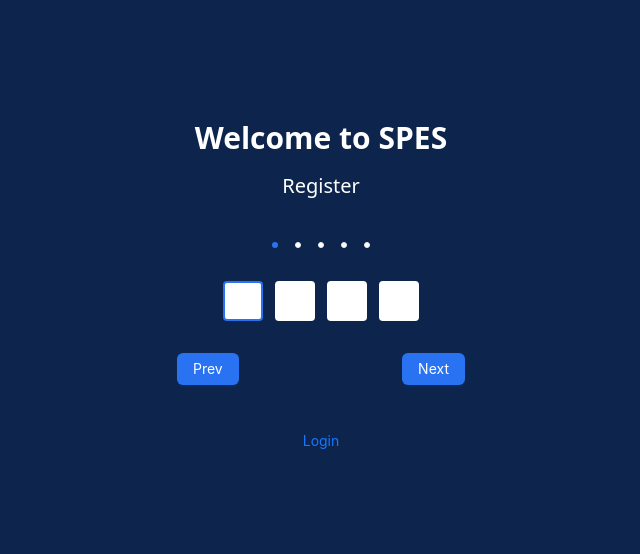
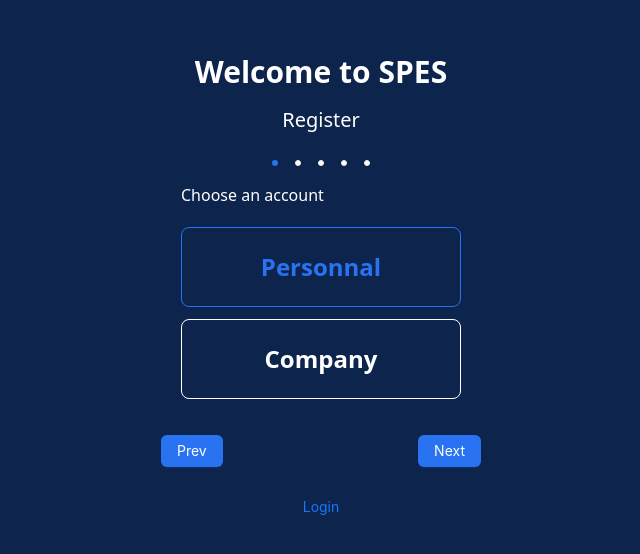
Before and after one commit to CREDO23/quickbook-frontend, a Next.js app: page /register in a window 1280 px wide. Shown: the part 108-662 px from the top of the page, without its empty margins (319-959 px from the left). Built offline with nearby package versions, Linux system fonts and the light colour scheme.

Commit message:
refact : register form step

```diff
--- a/components/registerForms/Account.tsx
+++ b/components/registerForms/Account.tsx
@@ -15,7 +15,7 @@ export default function Account(): JSX.Element {
                         account == "personnal"
                             ? "border-blue-2 text-blue-2"
                             : "border-white text-white"
-                    } hover:border-blue-2 transition-all  rounded-lg border cursor-pointer  w-full h-20 flex items-center justify-center`}
+                    } hover:border-blue-2 transition-all  rounded-lg border cursor-pointer  w-full h-[5rem] flex items-center justify-center`}
                 >
                     <p className=" text-2xl font-semibold ">Personnal</p>
                 </div>
@@ -25,7 +25,7 @@ export default function Account(): JSX.Element {
                         account == "company"
                             ? "border-blue-2 text-blue-2"
                             : "border-white text-white"
-                    } hover:border-blue-2  transition-all  rounded-lg border cursor-pointer w-full h-20 flex items-center justify-center`}
+                    } hover:border-blue-2  transition-all  rounded-lg border cursor-pointer w-full h-[5rem] flex items-center justify-center`}
                 >
                     <p className=" text-2xl font-semibold">Company</p>
                 </div>
--- a/components/registerForms/ConfirmEmail.tsx
+++ b/components/registerForms/ConfirmEmail.tsx
@@ -1,7 +1,6 @@
 import { MutableRefObject, useEffect, useRef } from "react";
 
 export default function ConfirmEmail(): JSX.Element {
-
     const input1 = useRef<HTMLInputElement>(null);
     const input2 = useRef<HTMLInputElement>(null);
     const input3 = useRef<HTMLInputElement>(null);
@@ -10,57 +9,51 @@ export default function ConfirmEmail(): JSX.Element {
     let currenntindex = 0;
 
     useEffect(() => {
-      inputs[currenntindex].current?.focus();
+        inputs[currenntindex].current?.focus();
 
-      inputs.forEach(input =>{
-        // eslint-disable-next-line @typescript-eslint/ban-ts-comment
-//@ts-ignore
-        input.current?.setAttribute('maxlength' , 1 )
+        inputs.forEach((input) => {
+            // eslint-disable-next-line @typescript-eslint/ban-ts-comment
+            //@ts-ignore
+            input.current?.setAttribute("maxlength", 1);
+        });
+        // eslint-disable-next-line react-hooks/exhaustive-deps
+    }, []);
 
-      } )
-    // eslint-disable-next-line react-hooks/exhaustive-deps
-    },[])
+    const inputs = [input1, input2, input3, input4];
 
-    const inputs = [input1, input2, input3 , input4];
+    const handleChange = (
+        inputs: MutableRefObject<HTMLInputElement | null>[]
+    ) => {
+        if (inputs[currenntindex]?.current?.value.length == 1) {
+            currenntindex++;
 
-    const handleChange = (inputs : MutableRefObject<HTMLInputElement | null>[]) => {
+            inputs[currenntindex]?.current?.focus();
+        }
+    };
 
-            if(inputs[currenntindex]?.current?.value.length == 1){
-
-                currenntindex ++
-
-                inputs[currenntindex]?.current?.focus()
-
-            }
-
-    }
-
-    const handleNavigate = (e : React.KeyboardEvent<HTMLInputElement>  ,inputs : MutableRefObject<HTMLInputElement | null>[]) => {
-
-      if(e.key == "ArrowLeft"){
-
-            currenntindex --
-            inputs[currenntindex]?.current?.focus()
-            setTimeout(() => inputs[currenntindex]?.current?.select() , 100)
+    const handleNavigate = (
+        e: React.KeyboardEvent<HTMLInputElement>,
+        inputs: MutableRefObject<HTMLInputElement | null>[]
+    ) => {
+        if (e.key == "ArrowLeft") {
+            currenntindex--;
+            inputs[currenntindex]?.current?.focus();
+            setTimeout(() => inputs[currenntindex]?.current?.select(), 100);
             // inputs[currenntindex]?.current?.select()
-
-      }else if(e.key == "ArrowRight"){
-
-            currenntindex ++
-            inputs[currenntindex]?.current?.focus()
-            setTimeout(() => inputs[currenntindex]?.current?.select() , 100)
+        } else if (e.key == "ArrowRight") {
+            currenntindex++;
+            inputs[currenntindex]?.current?.focus();
+            setTimeout(() => inputs[currenntindex]?.current?.select(), 100);
             // inputs[currenntindex]?.current?.select()
-
-
-      }
-    }
+        }
+    };
 
     return (
         <form className="w-80 flex justify-center items-center gap-3">
             <input
                 ref={input1}
                 onChange={() => handleChange(inputs)}
-                onKeyDown={(e) => handleNavigate(e , inputs)}
+                onKeyDown={(e) => handleNavigate(e, inputs)}
                 className=" focus:border-2 focus:border-blue-2 p-3 text-lg font-semibold flex items-center justify-center focus:outline-none rounded w-10 h-10"
                 type="text"
                 name=""
@@ -69,7 +62,7 @@ export default function ConfirmEmail(): JSX.Element {
             <input
                 ref={input2}
                 onChange={() => handleChange(inputs)}
-                onKeyDown={(e) => handleNavigate(e , inputs)}
+                onKeyDown={(e) => handleNavigate(e, inputs)}
                 className=" focus:border-2 focus:border-blue-2 p-3 text-lg font-semibold flex items-center justify-center focus:outline-none rounded w-10 h-10"
                 type="text"
                 name=""
@@ -78,7 +71,7 @@ export default function ConfirmEmail(): JSX.Element {
             <input
                 ref={input3}
                 onChange={() => handleChange(inputs)}
-                onKeyDown={(e) => handleNavigate(e , inputs)}
+                onKeyDown={(e) => handleNavigate(e, inputs)}
                 className=" focus:border-2 focus:border-blue-2 p-3 text-lg font-semibold flex items-center justify-center focus:outline-none rounded w-10 h-10"
                 type="text"
                 name=""
@@ -87,7 +80,7 @@ export default function ConfirmEmail(): JSX.Element {
             <input
                 ref={input4}
                 onChange={() => handleChange(inputs)}
-                onKeyDown={(e) => handleNavigate(e , inputs)}
+                onKeyDown={(e) => handleNavigate(e, inputs)}
                 className=" focus:border-2 focus:border-blue-2 p-3 text-lg font-semibold flex items-center justify-center focus:outline-none rounded w-10 h-10"
                 type="text"
                 name=""
--- a/components/registerForms/Password.tsx
+++ b/components/registerForms/Password.tsx
@@ -4,7 +4,7 @@ export default function Password(): JSX.Element {
     return (
         <form className="w-80 flex flex-col items-center gap-3">
             <Input
-                size="large"
+
                 label="Password"
                 labelColor="secondary"
                 placeholder="Enter your password"
@@ -15,7 +15,7 @@ export default function Password(): JSX.Element {
             />
 
             <Input
-                size="large"
+
                 label="Confirm password"
                 labelColor="secondary"
                 type="password"
--- a/components/registerForms/RequiredInfo.tsx
+++ b/components/registerForms/RequiredInfo.tsx
@@ -6,7 +6,6 @@ export default function RequiredInfo(): JSX.Element {
         <form className="w-80 flex flex-col items-center gap-3">
             <Input
                 required
-                size="large"
                 label="Username"
                 labelColor="secondary"
                 placeholder="Enter your username"
@@ -18,7 +17,6 @@ export default function RequiredInfo(): JSX.Element {
 
             <Input
                 required
-                size="large"
                 label="Email"
                 addonAfter={<MailOutlined className=" text-white" />}
                 labelColor="secondary"
@@ -30,7 +28,6 @@ export default function RequiredInfo(): JSX.Element {
 
             <Input
                 required
-                size="large"
                 label="Phone Number"
                 labelColor="secondary"
                 placeholder="Enter your phone number"
--- a/pages/login.tsx
+++ b/pages/login.tsx
@@ -8,14 +8,13 @@ import Link from "next/link";
 export default function Login(): JSX.Element {
     return (
         <div className=" flex items-center  bg-blue-10 justify-center p-4 w-screen h-screen">
-            <div className=" flex flex-col  items-center gap-6">
+            <div className=" flex flex-col  items-center gap-4">
                 <div className="flex items-center justify-center h-40 w-40">
                     <Image className="w-full h-full" alt="logo" src={logo} />
                 </div>
                 <p className="text-2xl font-light text-white">Sing In</p>
                 <form className="w-80 flex flex-col items-center gap-3">
                     <Input
-                        size="large"
                         label="Email"
                         labelColor="secondary"
                         placeholder="Enter your email"
@@ -26,7 +25,6 @@ export default function Login(): JSX.Element {
                     />
 
                     <Input
-                        size="large"
                         label="Password"
                         labelColor="secondary"
                         type="password"
--- a/pages/register.tsx
+++ b/pages/register.tsx
@@ -26,6 +26,9 @@ export default function Register(): JSX.Element {
         {
             form: <Password />,
         },
+        {
+            form: <ConfirmEmail />,
+        },
     ];
 
     const [currentStep, setCurrentStep] = useState(0);
@@ -40,7 +43,7 @@ export default function Register(): JSX.Element {
 
     return (
         <div className=" flex items-center overflow-auto no-scrollbar  bg-blue-10 justify-center p-4 w-screen h-screen">
-            <div className=" flex flex-col  items-center gap-6">
+            <div className=" flex flex-col  items-center gap-2">
                 <div className="flex items-center flex-col gap-4 justify-center">
                     <h3 className=" text-white font-semibold text-3xl">
                         Welcome to <span className=" font-extrabold">SPES</span>{" "}
@@ -73,30 +76,74 @@ export default function Register(): JSX.Element {
                         ]}
                     />
                 </div>
-                {/* {registerForms[currentStep]?.form} */}
-                <ConfirmEmail/>
-                <div className=" w-full flex items-center justify-between px-4">
+                {registerForms[currentStep]?.form}
+                <div className={` w-full flex items-center ${currentStep <= 3 ? ' justify-between' : ' justify-center'}`}>
+                    {currentStep <= 3 ? (
+                        <>
                             <Button
                                 type="primary"
                                 title="Prev"
                                 onClick={() => {
+                                    if (currentStep > 0) {
                                         handlePrev();
+                                    }
                                 }}
                             />
                             <Button
                                 type="primary"
                                 title="Next"
                                 onClick={() => {
+                                    if (
+                                        currentStep <
+                                        registerForms.length - 1
+                                    ) {
                                         handleNext();
+                                    }
+                                }}
+                            />
+                        </>
+                    ) : currentStep == 5 ? (
+                        <div className=" my-3">
+                            <Button
+                                type="primary"
+                                title="Send"
+
+                                onClick={() => {
+                                    if (
+                                        currentStep <
+                                        registerForms.length - 1
+                                    ) {
+                                        handleNext();
+                                    }
                                 }}
                             />
                         </div>
+                    ) : (
+                        <>
+                            <Button
+                                type="primary"
+                                title="REGISTER"
+                                block
+                                onClick={() => {
+                                    if (
+                                        currentStep <
+                                        registerForms.length - 1
+                                    ) {
+                                        handleNext();
+                                    }
+                                }}
+                            />
+                        </>
+                    )}
+                </div>
 
                 <div className="w-full flex items-center px-4 justify-center">
-                    <Link className=" w-full h-full" href="login">
+                    <Link
+                        className=" w-full flex items-center justify-center h-full"
+                        href="login"
+                    >
                         <Button
                             type="link"
-                            block
                             title="Login"
                             onClick={() => {
                                 console.log("");
```
Lines whose indentation alone changed are shown as unchanged.
